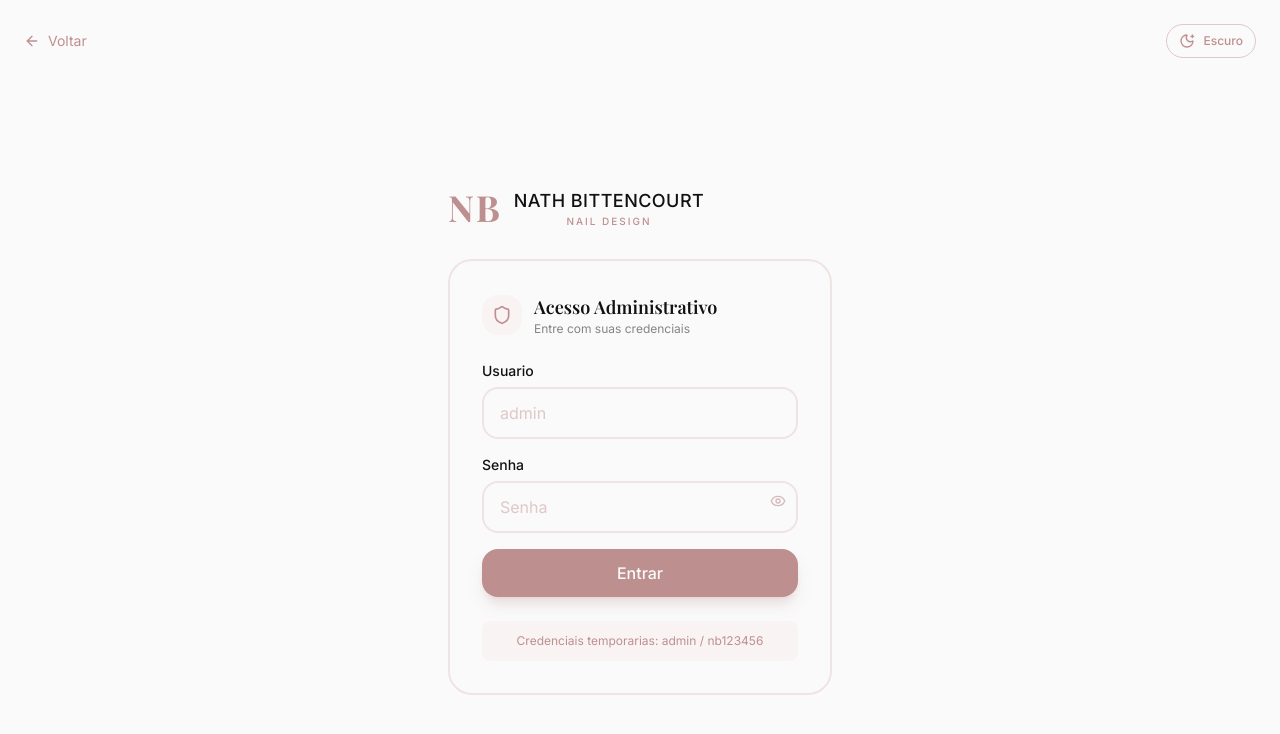
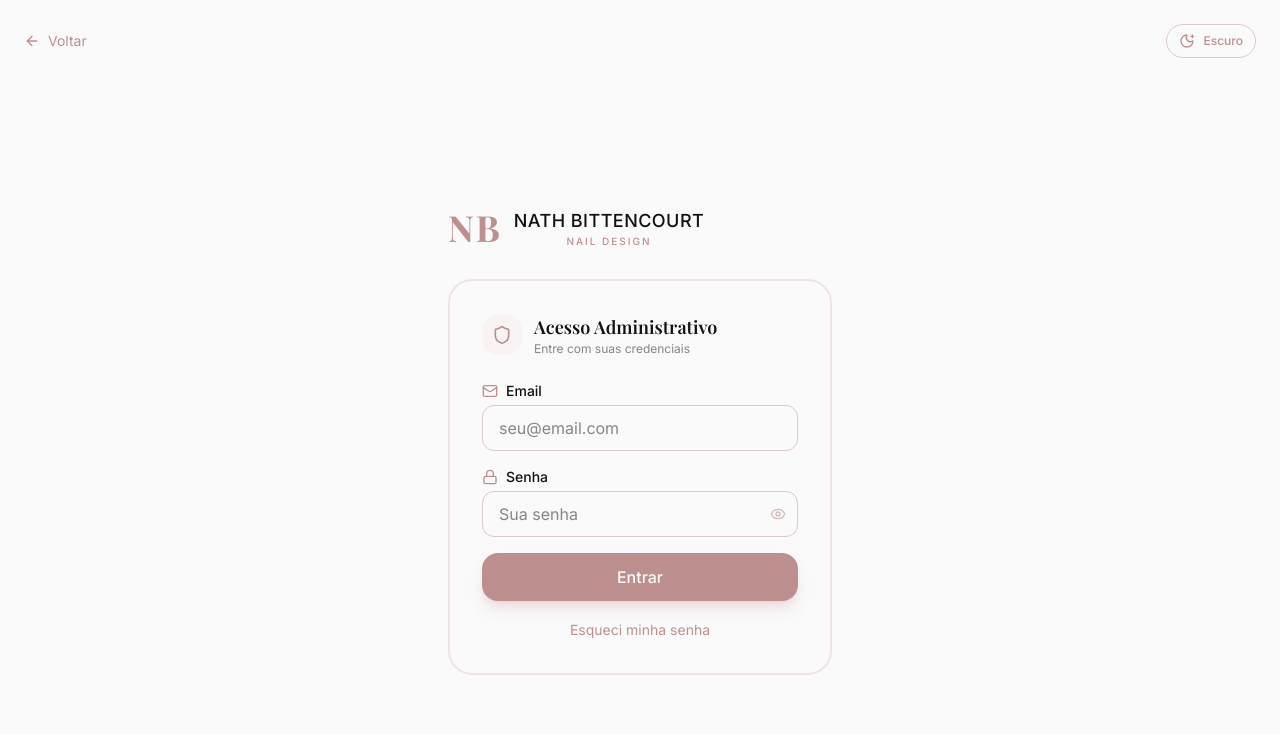
Before and after one commit to walefi/NB, a React (Vite) app: page /admin in a window 1280 px wide. Shown: the top 734 px of the page. Built offline with nearby package versions, Linux system fonts and the light colour scheme; no server answers; a web font is replaced by a local one.

Commit message:
feat: implement Firebase authentication with login, password reset, and protected route management

```diff
--- a/render.yaml
+++ b/render.yaml
@@ -2,9 +2,9 @@ services:
   - type: web
     name: nb-nail-booking
     env: static
-    buildCommand: npm run build
+    buildCommand: npm install && npm run build
     staticPublishPath: dist
     routes:
       - type: rewrite
-        source: /**
+        source: /*
         destination: /index.html
--- a/src/App.tsx
+++ b/src/App.tsx
@@ -1,4 +1,5 @@
 import { BrowserRouter, Routes, Route, Navigate } from 'react-router-dom'
+import { AuthProvider, useAuth } from '@/contexts/AuthContext'
 import { useTheme } from '@/hooks/useTheme'
 import { PublicBooking } from '@/pages/public-booking'
 import { BookingConfirmation } from '@/pages/booking-confirmation'
@@ -9,22 +10,53 @@ import { AdminSettings } from '@/pages/admin-settings'
 import { AdminCalendar } from '@/pages/admin-calendar'
 
 function ProtectedRoute({ children }: { children: React.ReactNode }) {
-  const authed = localStorage.getItem('nb_admin_auth') === 'true'
-  if (!authed) {
+  const { currentUser, loading } = useAuth()
+
+  if (loading) {
+    return (
+      <div className="min-h-screen bg-white dark:bg-black flex items-center justify-center">
+        <div className="w-8 h-8 border-2 border-rose border-t-transparent rounded-full animate-spin" />
+      </div>
+    )
+  }
+
+  if (!currentUser) {
     return <Navigate to="/admin" replace />
   }
+
   return <>{children}</>
 }
 
-export default function App() {
+function AdminRoute({ children }: { children: React.ReactNode }) {
+  const { currentUser, loading } = useAuth()
+
+  if (loading) {
+    return (
+      <div className="min-h-screen bg-white dark:bg-black flex items-center justify-center">
+        <div className="w-8 h-8 border-2 border-rose border-t-transparent rounded-full animate-spin" />
+      </div>
+    )
+  }
+
+  if (currentUser) {
+    return <Navigate to="/admin/dashboard" replace />
+  }
+
+  return <>{children}</>
+}
+
+function AppRoutes() {
   const { theme, toggleTheme } = useTheme()
 
   return (
-    <BrowserRouter>
     <Routes>
       <Route path="/" element={<PublicBooking theme={theme} onToggleTheme={toggleTheme} />} />
       <Route path="/confirmacao" element={<BookingConfirmation theme={theme} onToggleTheme={toggleTheme} />} />
-        <Route path="/admin" element={<AdminLoginPage theme={theme} onToggleTheme={toggleTheme} />} />
+      <Route path="/admin" element={
+        <AdminRoute>
+          <AdminLoginPage theme={theme} onToggleTheme={toggleTheme} />
+        </AdminRoute>
+      } />
       <Route path="/admin/dashboard" element={
         <ProtectedRoute>
           <AdminDashboard theme={theme} onToggleTheme={toggleTheme} />
@@ -56,6 +88,15 @@ export default function App() {
         </ProtectedRoute>
       } />
     </Routes>
+  )
+}
+
+export default function App() {
+  return (
+    <BrowserRouter>
+      <AuthProvider>
+        <AppRoutes />
+      </AuthProvider>
     </BrowserRouter>
   )
 }
--- a/src/components/admin/layout/AdminSidebar.tsx
+++ b/src/components/admin/layout/AdminSidebar.tsx
@@ -2,6 +2,7 @@ import { useState } from 'react'
 import { Link, useNavigate } from 'react-router-dom'
 import { Menu, X, Calendar as CalendarIcon, Home, BarChart3, LogOut, Bell, Settings } from 'lucide-react'
 import { Button } from '@/components/ui/Button'
+import { useAuth } from '@/contexts/AuthContext'
 import type { ThemeMode } from '@/types'
 
 interface AdminSidebarProps {
@@ -12,9 +13,10 @@ interface AdminSidebarProps {
 export function AdminSidebar(_props: AdminSidebarProps) {
   const [mobileOpen, setMobileOpen] = useState(false)
   const navigate = useNavigate()
+  const { logout } = useAuth()
 
-  const handleLogout = () => {
-    localStorage.removeItem('nb_admin_auth')
+  const handleLogout = async () => {
+    await logout()
     navigate('/admin')
   }
 
--- /dev/null
+++ b/src/contexts/AuthContext.tsx
@@ -0,0 +1,108 @@
+import { createContext, useContext, useState, useEffect, useCallback, type ReactNode } from 'react'
+import {
+  signInWithEmailAndPassword,
+  signOut,
+  sendPasswordResetEmail,
+  onAuthStateChanged,
+  type User,
+} from 'firebase/auth'
+import { auth, firebaseReady } from '@/lib/firebase/config'
+
+interface AuthContextValue {
+  currentUser: User | null
+  loading: boolean
+  login: (email: string, password: string) => Promise<void>
+  logout: () => Promise<void>
+  resetPassword: (email: string) => Promise<void>
+}
+
+const AuthContext = createContext<AuthContextValue | null>(null)
+
+export function useAuth(): AuthContextValue {
+  const ctx = useContext(AuthContext)
+  if (!ctx) throw new Error('useAuth must be used within AuthProvider')
+  return ctx
+}
+
+function getFirebaseErrorMessage(error: { code?: string }): string {
+  switch (error.code) {
+    case 'auth/user-not-found':
+      return 'Usuario nao encontrado.'
+    case 'auth/wrong-password':
+      return 'Senha incorreta.'
+    case 'auth/invalid-email':
+      return 'Email invalido.'
+    case 'auth/invalid-credential':
+      return 'Email ou senha incorretos.'
+    case 'auth/too-many-requests':
+      return 'Muitas tentativas. Tente novamente mais tarde.'
+    case 'auth/network-request-failed':
+      return 'Erro de conexao. Verifique sua internet.'
+    case 'auth/user-disabled':
+      return 'Esta conta foi desabilitada.'
+    case 'auth/reset-password-failed':
+      return 'Erro ao enviar email de redefinicao. Tente novamente.'
+    default:
+      return 'Erro ao fazer login. Tente novamente.'
+  }
+}
+
+export function AuthProvider({ children }: { children: ReactNode }) {
+  const [currentUser, setCurrentUser] = useState<User | null>(null)
+  const [loading, setLoading] = useState(true)
+
+  useEffect(() => {
+    if (!firebaseReady || !auth) {
+      setLoading(false)
+      return
+    }
+
+    const unsubscribe = onAuthStateChanged(auth, (user) => {
+      setCurrentUser(user)
+      setLoading(false)
+    }, () => {
+      setLoading(false)
+    })
+
+    return () => unsubscribe()
+  }, [])
+
+  const login = useCallback(async (email: string, password: string) => {
+    if (!firebaseReady || !auth) {
+      throw new Error('Firebase nao configurado. Verifique as variaveis de ambiente.')
+    }
+    try {
+      await signInWithEmailAndPassword(auth, email, password)
+    } catch (err) {
+      const error = err as { code?: string }
+      throw new Error(getFirebaseErrorMessage(error))
+    }
+  }, [])
+
+  const logout = useCallback(async () => {
+    if (!firebaseReady || !auth) return
+    await signOut(auth)
+  }, [])
+
+  const resetPassword = useCallback(async (email: string) => {
+    if (!firebaseReady || !auth) {
+      throw new Error('Firebase nao configurado.')
+    }
+    try {
+      await sendPasswordResetEmail(auth, email)
+    } catch (err) {
+      const error = err as { code?: string }
+      throw new Error(getFirebaseErrorMessage(error))
+    }
+  }, [])
+
+  const value: AuthContextValue = {
+    currentUser,
+    loading,
+    login,
+    logout,
+    resetPassword,
+  }
+
+  return <AuthContext.Provider value={value}>{children}</AuthContext.Provider>
+}
--- a/src/pages/admin-login.tsx
+++ b/src/pages/admin-login.tsx
@@ -1,10 +1,10 @@
 import { useState } from 'react'
 import { useNavigate } from 'react-router-dom'
-import { Shield, ArrowLeft, Eye, EyeOff } from 'lucide-react'
+import { Shield, ArrowLeft, Eye, EyeOff, Mail, Lock } from 'lucide-react'
 import { Button } from '@/components/ui/Button'
-import { Input } from '@/components/ui/Input'
 import { Logo } from '@/components/shared/Logo'
 import { ThemeToggle } from '@/components/ui/ThemeToggle'
+import { useAuth } from '@/contexts/AuthContext'
 import type { ThemeMode } from '@/types'
 
 interface AdminLoginPageProps {
@@ -12,33 +12,52 @@ interface AdminLoginPageProps {
   onToggleTheme: () => void
 }
 
-const TEMP_CREDENTIALS = {
-  username: 'admin',
-  password: 'nb123456',
-}
-
 export function AdminLoginPage({ theme, onToggleTheme }: AdminLoginPageProps) {
   const navigate = useNavigate()
-  const [username, setUsername] = useState('')
+  const { login, resetPassword, currentUser } = useAuth()
+  const [email, setEmail] = useState('')
   const [password, setPassword] = useState('')
   const [showPassword, setShowPassword] = useState(false)
   const [error, setError] = useState('')
+  const [success, setSuccess] = useState('')
   const [loading, setLoading] = useState(false)
+  const [resetMode, setResetMode] = useState(false)
 
-  const handleLogin = (e: React.FormEvent) => {
+  if (currentUser) {
+    navigate('/admin/dashboard', { replace: true })
+    return null
+  }
+
+  const handleLogin = async (e: React.FormEvent) => {
     e.preventDefault()
     setError('')
+    setSuccess('')
     setLoading(true)
 
-    setTimeout(() => {
-      if (username === TEMP_CREDENTIALS.username && password === TEMP_CREDENTIALS.password) {
-        localStorage.setItem('nb_admin_auth', 'true')
+    try {
+      await login(email, password)
       navigate('/admin/dashboard')
-      } else {
-        setError('Credenciais invalidas.')
+    } catch (err) {
+      setError(err instanceof Error ? err.message : 'Erro ao fazer login.')
+    } finally {
+      setLoading(false)
     }
+  }
+
+  const handleResetPassword = async (e: React.FormEvent) => {
+    e.preventDefault()
+    setError('')
+    setSuccess('')
+    setLoading(true)
+
+    try {
+      await resetPassword(email)
+      setSuccess('Email de redefinicao enviado. Verifique sua caixa de entrada.')
+    } catch (err) {
+      setError(err instanceof Error ? err.message : 'Erro ao enviar email.')
+    } finally {
       setLoading(false)
-    }, 500)
+    }
   }
 
   return (
@@ -67,53 +86,88 @@ export function AdminLoginPage({ theme, onToggleTheme }: AdminLoginPageProps) {
               </div>
               <div>
                 <h1 className="font-serif text-lg font-semibold text-black dark:text-white">
-                  Acesso Administrativo
+                  {resetMode ? 'Redefinir Senha' : 'Acesso Administrativo'}
                 </h1>
                 <p className="text-xs text-black/50 dark:text-white/50">
-                  Entre com suas credenciais
+                  {resetMode ? 'Informe seu email' : 'Entre com suas credenciais'}
                 </p>
               </div>
             </div>
 
-            <form onSubmit={handleLogin} className="space-y-4">
-              <Input
-                label="Usuario"
-                placeholder="admin"
-                value={username}
-                onChange={(e) => setUsername(e.target.value)}
-                autoComplete="username"
+            <form onSubmit={resetMode ? handleResetPassword : handleLogin} className="space-y-4">
+              <div>
+                <label className="flex items-center gap-2 text-sm font-medium text-black dark:text-white mb-1">
+                  <Mail className="w-4 h-4 text-rose" />
+                  Email
+                </label>
+                <input
+                  type="email"
+                  value={email}
+                  onChange={(e) => setEmail(e.target.value)}
+                  className="w-full px-4 py-2.5 rounded-xl border border-rose-200 dark:border-rose-dark/30 bg-white dark:bg-gray-900 text-black dark:text-white focus:outline-none focus:ring-2 focus:ring-rose"
+                  placeholder="seu@email.com"
+                  autoComplete="email"
+                  required
                 />
+              </div>
+
+              {!resetMode && (
+                <div>
+                  <label className="flex items-center gap-2 text-sm font-medium text-black dark:text-white mb-1">
+                    <Lock className="w-4 h-4 text-rose" />
+                    Senha
+                  </label>
                   <div className="relative">
-                <Input
-                  label="Senha"
+                    <input
                       type={showPassword ? 'text' : 'password'}
-                  placeholder="Senha"
                       value={password}
                       onChange={(e) => setPassword(e.target.value)}
+                      className="w-full px-4 py-2.5 pr-10 rounded-xl border border-rose-200 dark:border-rose-dark/30 bg-white dark:bg-gray-900 text-black dark:text-white focus:outline-none focus:ring-2 focus:ring-rose"
+                      placeholder="Sua senha"
                       autoComplete="current-password"
+                      required
                     />
                     <button
                       type="button"
                       onClick={() => setShowPassword(!showPassword)}
-                  className="absolute right-3 top-[38px] text-rose/60 dark:text-rose-light/60 hover:text-rose dark:hover:text-rose-light transition-colors"
+                      className="absolute right-3 top-1/2 -translate-y-1/2 text-rose/60 dark:text-rose-light/60 hover:text-rose dark:hover:text-rose-light transition-colors"
+                      aria-label={showPassword ? 'Ocultar senha' : 'Mostrar senha'}
                     >
                       {showPassword ? <EyeOff className="w-4 h-4" /> : <Eye className="w-4 h-4" />}
                     </button>
                   </div>
+                </div>
+              )}
 
               {error && (
-                <p className="text-sm text-pink-dark text-center">{error}</p>
+                <p className="text-sm text-red-500 dark:text-red-400 text-center">{error}</p>
+              )}
+
+              {success && (
+                <p className="text-sm text-green-600 dark:text-green-400 text-center">{success}</p>
               )}
 
               <Button type="submit" loading={loading} className="w-full">
-                Entrar
+                {resetMode ? 'Enviar Email' : 'Entrar'}
               </Button>
             </form>
 
-            <div className="mt-6 p-3 bg-rose-50 dark:bg-rose-dark/20 rounded-lg">
-              <p className="text-xs text-rose dark:text-rose-light text-center">
-                Credenciais temporarias: admin / nb123456
-              </p>
+            <div className="mt-4 text-center">
+              {resetMode ? (
+                <button
+                  onClick={() => { setResetMode(false); setError(''); setSuccess('') }}
+                  className="text-sm text-rose dark:text-rose-light hover:underline"
+                >
+                  Voltar ao login
+                </button>
+              ) : (
+                <button
+                  onClick={() => { setResetMode(true); setError(''); setSuccess('') }}
+                  className="text-sm text-rose dark:text-rose-light hover:underline"
+                >
+                  Esqueci minha senha
+                </button>
+              )}
             </div>
           </div>
         </div>
--- a/src/pages/admin-notifications.tsx
+++ b/src/pages/admin-notifications.tsx
@@ -5,6 +5,7 @@ import { AdminSidebar } from '@/components/admin/layout/AdminSidebar'
 import { DesktopHeader } from '@/components/admin/layout/DesktopHeader'
 import { Button } from '@/components/ui/Button'
 import { useNotifications } from '@/hooks/admin/useNotifications'
+import { useAuth } from '@/contexts/AuthContext'
 import type { ThemeMode, NotificationType } from '@/types'
 
 interface AdminNotificationsProps {
@@ -54,6 +55,7 @@ function formatTimeAgo(dateStr: string): string {
 
 export function AdminNotifications({ theme, onToggleTheme }: AdminNotificationsProps) {
   const navigate = useNavigate()
+  const { logout } = useAuth()
   const { notifications, unreadCount, markAsRead, markAllAsRead, deleteNotification } = useNotifications()
   const [typeFilter, setTypeFilter] = useState<NotificationType | 'all'>('all')
   const [readFilter, setReadFilter] = useState<'all' | 'read' | 'unread'>('all')
@@ -65,8 +67,8 @@ export function AdminNotifications({ theme, onToggleTheme }: AdminNotificationsP
     return true
   })
 
-  const handleLogout = () => {
-    localStorage.removeItem('nb_admin_auth')
+  const handleLogout = async () => {
+    await logout()
     navigate('/admin')
   }
 
```
Also changed, not shown: src/components/shared/AuthGuard.tsx (+0 -9 lines), src/pages/admin-calendar.tsx (+5 -3 lines), src/pages/admin-dashboard.tsx (+5 -10 lines), src/pages/admin-settings.tsx (+5 -3 lines), 1 other file (tests, documents, lock files or other folders). Lines whose indentation alone changed are shown as unchanged.
